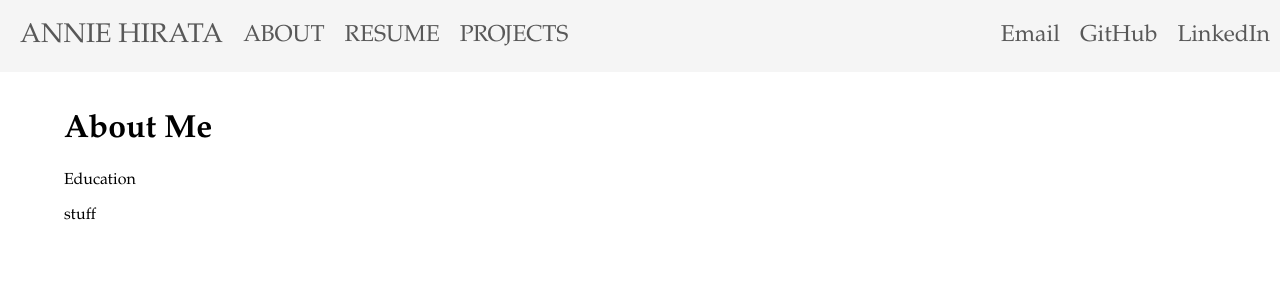
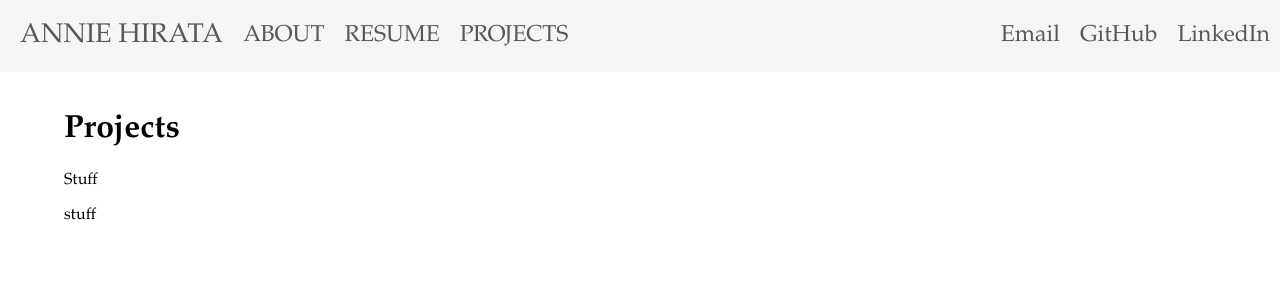
Before and after one commit to anniehirata/anniehirata.github.io, a Jekyll site: the page built from projects.html, in a window 1280 px wide and 900 px high. Shown: the top 300 px of the window. Built offline with Jekyll 4.4.1, drawn with Linux system fonts in a browser that asks for light colours.

Commit message:
fixed links to other pages i think

```diff
--- a/_layouts/default.html
+++ b/_layouts/default.html
@@ -9,9 +9,9 @@
 		<nav class="navbar">
     		<ul id="main">
                 <li><a id="navtitle" href="/">ANNIE HIRATA</a></li>
-                <li><a href="/about">ABOUT</a></li>
+                <li><a href="about.html">ABOUT</a></li>
                 <li><a href="files/annehirata-resume.pdf" target="_blank">RESUME</a></li>
-                <li><a href="/projects">PROJECTS</a></li>
+                <li><a href="projects.html">PROJECTS</a></li>
             </ul>
             <ul id="menu-links">
                 <li><a href="mailto:aahirata@uci.edu" target="_blank">Email</a></li>
--- a/index.html
+++ b/index.html
@@ -1,4 +1,3 @@
-
 ---
 layout: default
 title: Annie Hirata
--- a/projects.html
+++ b/projects.html
@@ -1,9 +1,9 @@
 ---
 layout: default
-title: About
+title: Projects
 ---
 <div class="content">
-	<h1>About Me</h1>
-    <p>Education</p>
+	<h1>Projects</h1>
+    <p>Stuff</p>
     <p>stuff</p>
 </div>
```
